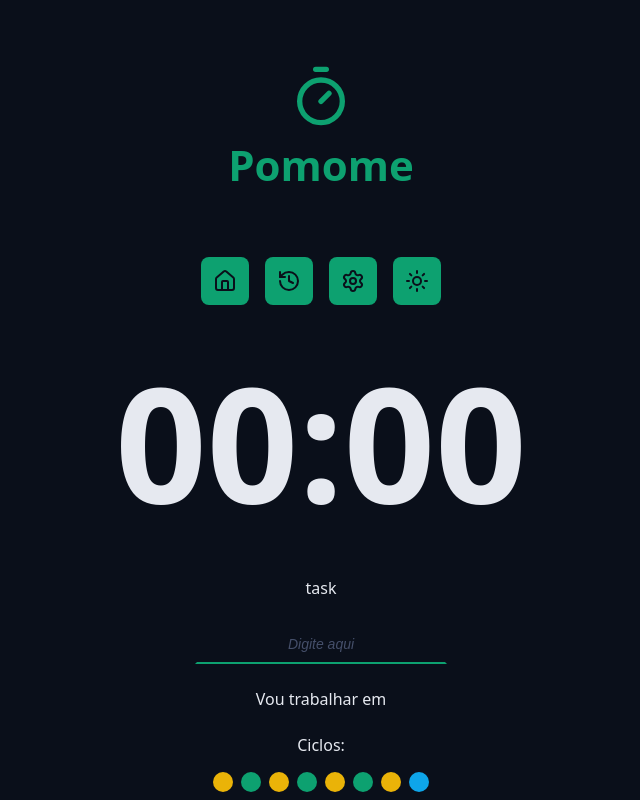
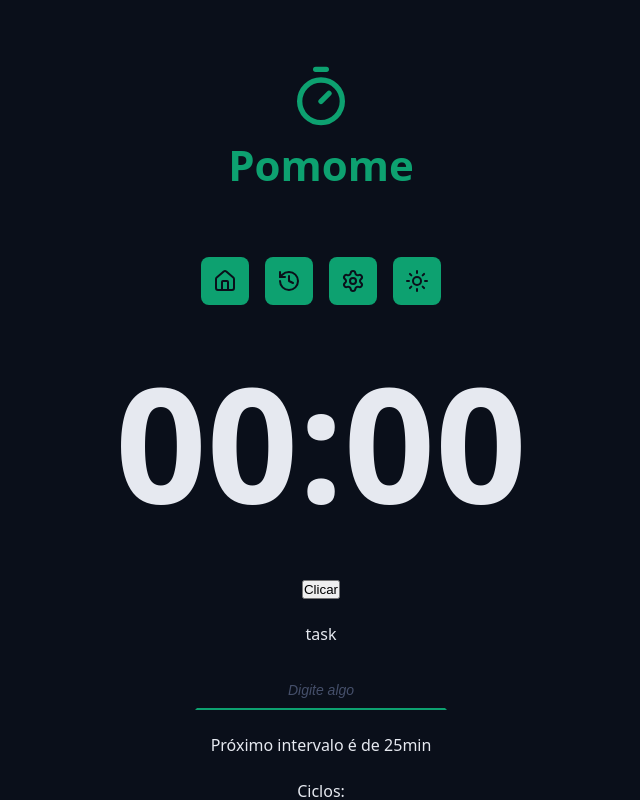
Before and after one commit to ellenmelo19/Pomome, a React (Vite) app: page / in a window 1280 px wide. Shown: the top 800 px of the page, without its empty margins (319-959 px from the left). Built offline with nearby package versions, Linux system fonts and the light colour scheme.

Commit message:
Enviando o estado via props por vários níveis de componentes (prop drilling)

```diff
--- a/src/components/Countdown/index.tsx
+++ b/src/components/Countdown/index.tsx
@@ -1,7 +1,7 @@
+import type { HomeProps } from "../../pages/Home";
 import styles from "./styles.module.css"
 
-export function CountDown() {
-    return (
-        <div className={styles.container}>00:00</div>
-    );
+
+export function CountDown({ state }: HomeProps) {
+    return <div className={styles.container}>{state.formattedSecondsRemaining}</div>
 }
--- a/src/components/MainForm/index.tsx
+++ b/src/components/MainForm/index.tsx
@@ -1,29 +1,50 @@
-import { PlayCircleIcon } from "lucide-react";
-import { Cycles } from "../Cycles";
-import { DefaultButton } from "../DefaultButton";
-import { DefaultInput } from "../DefaultInput";
+import { PlayCircleIcon } from 'lucide-react';
+import { Cycles } from '../Cycles';
+import { DefaultButton } from '../DefaultButton';
+import { DefaultInput } from '../DefaultInput';
+import type { HomeProps } from '../../pages/Home';
 
-export function MainForm() {
+export function MainForm({ state, setState }: HomeProps) {
+  function handleClick() {
+    setState(prevState => {
+      return {
+        ...prevState,
+        config: {
+          ...prevState.config,
+          workTime: 34,
+        },
+        formattedSecondsRemaining: '23:34',
+      };
+    });
+  }
+
   return (
-        <form className="form" action=''>
-            <div className="formRow">
+    <form className='form' action=''>
+      <div>
+        <button type='button' onClick={handleClick}>
+          Clicar
+        </button>
+      </div>
+      <div className='formRow'>
         <DefaultInput
           labelText='task'
           id='meuInput'
           type='text'
-                    placeholder="Digite aqui"
+          placeholder='Digite algo'
         />
       </div>
-            <div className="formRow">
-                <p>Vou trabalhar em</p>
+
+      <div className='formRow'>
+        <p>Próximo intervalo é de {state.config.workTime}min</p>
       </div>
-            <div className="formRow">
+
+      <div className='formRow'>
         <Cycles />
       </div>
-            <div className="formRow">
+
+      <div className='formRow'>
         <DefaultButton icon={<PlayCircleIcon />} />
       </div>
-
     </form>
   );
 }
--- a/src/pages/Home/index.tsx
+++ b/src/pages/Home/index.tsx
@@ -4,23 +4,22 @@
 import type { TaskStateModel } from "../../models/TaskStateModel";
 import { MainTemplate } from "../../templates/MainTemplate";
 
-type HomeProps = {
+export type HomeProps = {
     state: TaskStateModel,
     setState: React.Dispatch<React.SetStateAction<TaskStateModel>>,
 };
 
 export function Home(props: HomeProps) {
-    const { state, setState } =  props;
-
 
     return (
         <MainTemplate>
             <Container>
-                < CountDown />
+                < CountDown{...props}
+                />
             </Container>
 
             <Container>
-                <MainForm />
+                <MainForm {...props}/>
             </Container>
         </MainTemplate>
     );
```
Lines whose indentation alone changed are shown as unchanged.
